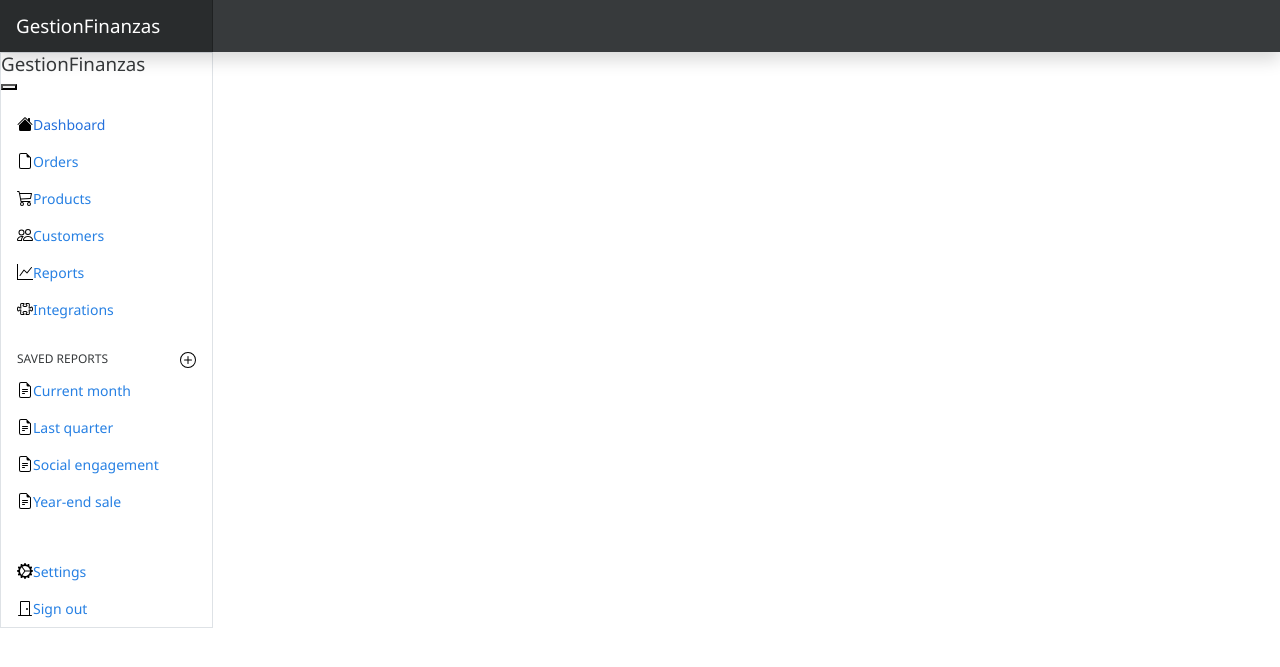
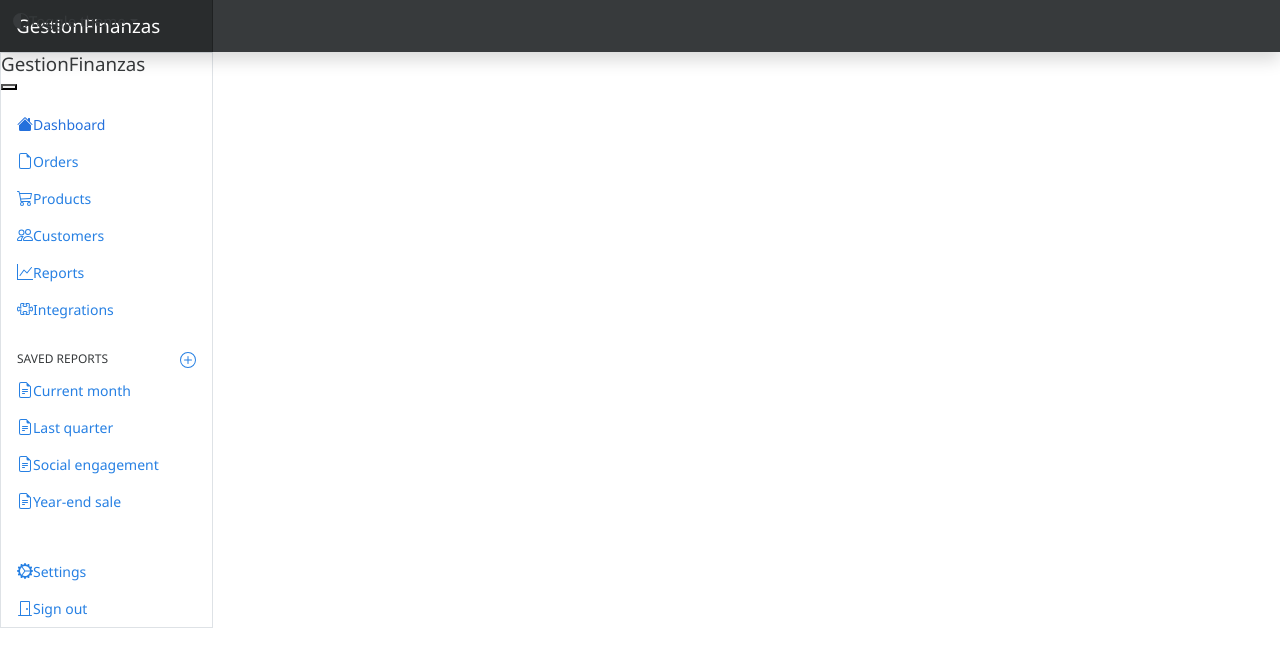
Before and after one commit to Agusgb/Gestor-Finanzas, a Django app: page / in a window 1280 px wide. Shown: the top 667 px of the page. Run offline with Django 5.2, Linux system fonts and the light colour scheme; some libraries are stand-ins or nearby versions.

Commit message:
actualizacioncss

```diff
--- a/templates/base.html
+++ b/templates/base.html
@@ -8,11 +8,7 @@
       {% endblock %}  </title>
 
 <link href="{% static 'css/bootstrap.min.css'%}" rel="stylesheet" >
-<link href="{% static 'css/bootstrap.min.css'%}" rel="stylesheet" >
-
-
-    <!-- Custom styles for this template -->
-    <link href="https://cdn.jsdelivr.net/npm/bootstrap-icons@1.10.5/font/bootstrap-icons.min.css" rel="stylesheet">
+<link href="{% static 'css/main.css'%}" rel="stylesheet" >
     <!-- Custom styles for this template -->
     <link href="{% static 'css/dashboard.css'%}" rel="stylesheet">
   </head>
```
